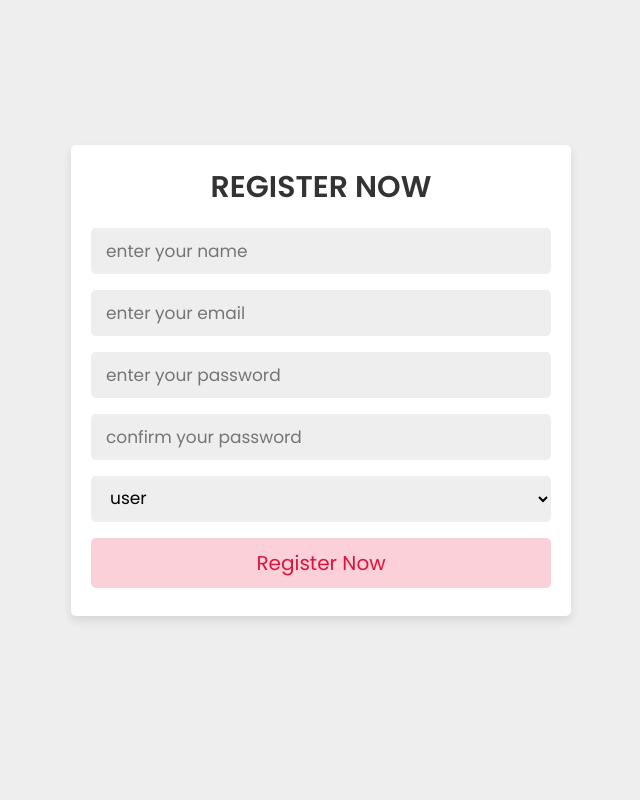
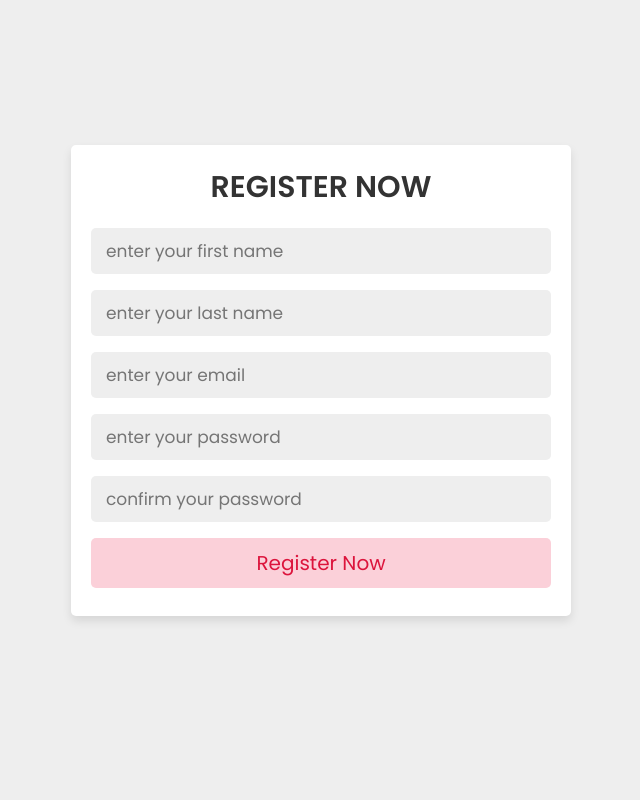
Before and after one commit to chrstncleofas/CTHM-MOCK-HOTEL-SYSTEM, a Django app: page /Dashboard/register/ in a window 1280 px wide. Shown: the whole page, without its empty margins (319-959 px from the left). Run offline with Django 4.2, Linux system fonts and the light colour scheme.

Commit message:
fix the issue and errors in the system

```diff
--- a/Dashboard/templates/Dashboard/register.html
+++ b/Dashboard/templates/Dashboard/register.html
@@ -12,14 +12,15 @@
     <div class="form-container">
         <form action="" method="post">
            <h3>register now</h3>
-           <input type="text" name="name" required placeholder="enter your name">
+           <input type="text" id="fname" name="fname" required placeholder="enter your first name">
+           <input type="text" id="lname" name="lname" required placeholder="enter your last name">
            <input type="email" name="email" required placeholder="enter your email">
-           <input type="password" name="password" required placeholder="enter your password">
-           <input type="password" name="cpassword" required placeholder="confirm your password">
-           <select name="user_type">
+           <input type="password" id="pass1" name="pass1" required placeholder="enter your password">
+           <input type="password" id="pass2" name="pass2" required placeholder="confirm your password">
+           <!-- <select name="user_type">
               <option value="user">user</option>
               <option value="admin">admin</option>
-           </select>
+           </select> -->
            <input type="submit" name="submit" value="register now" class="form-btn">
         </form>
      </div>
```
